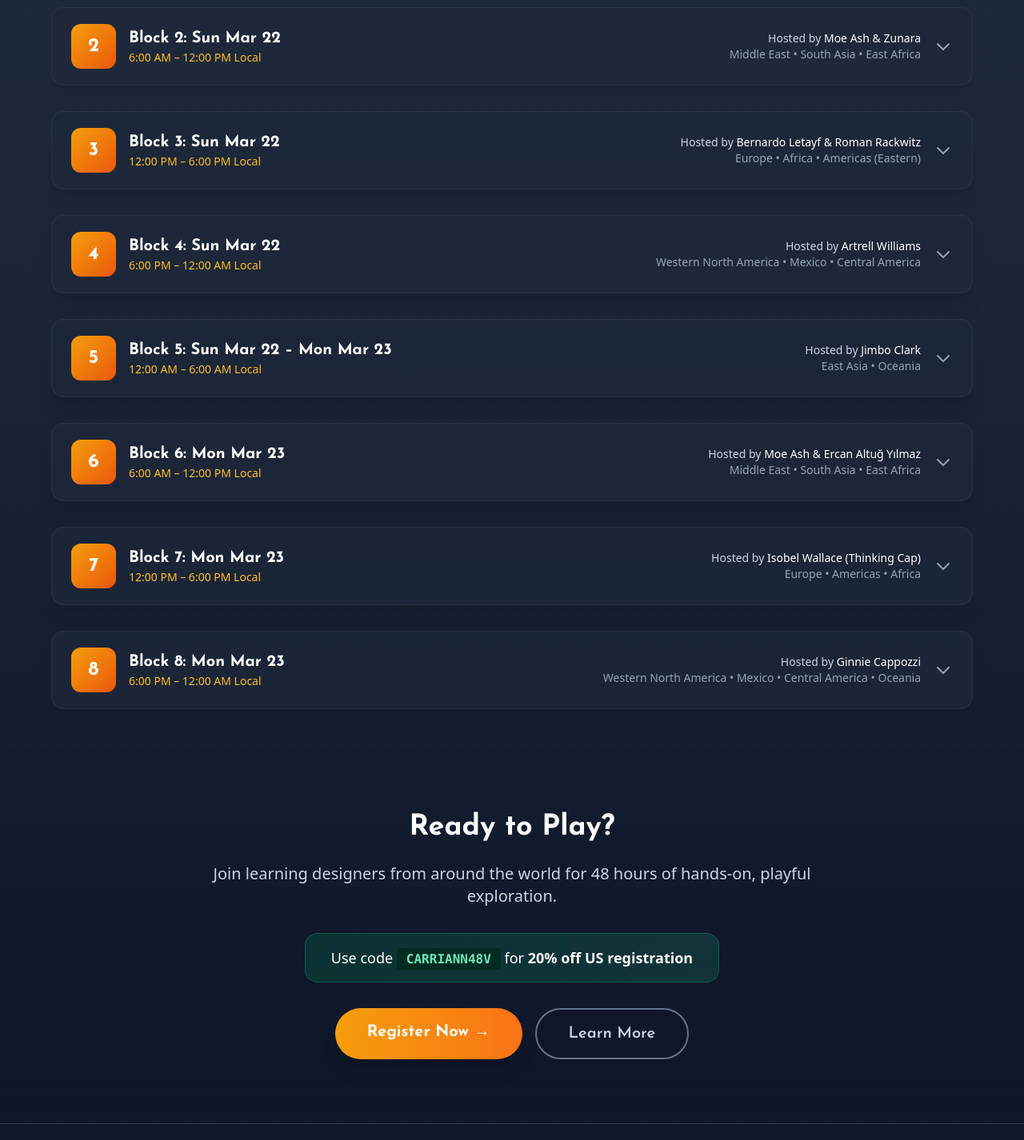
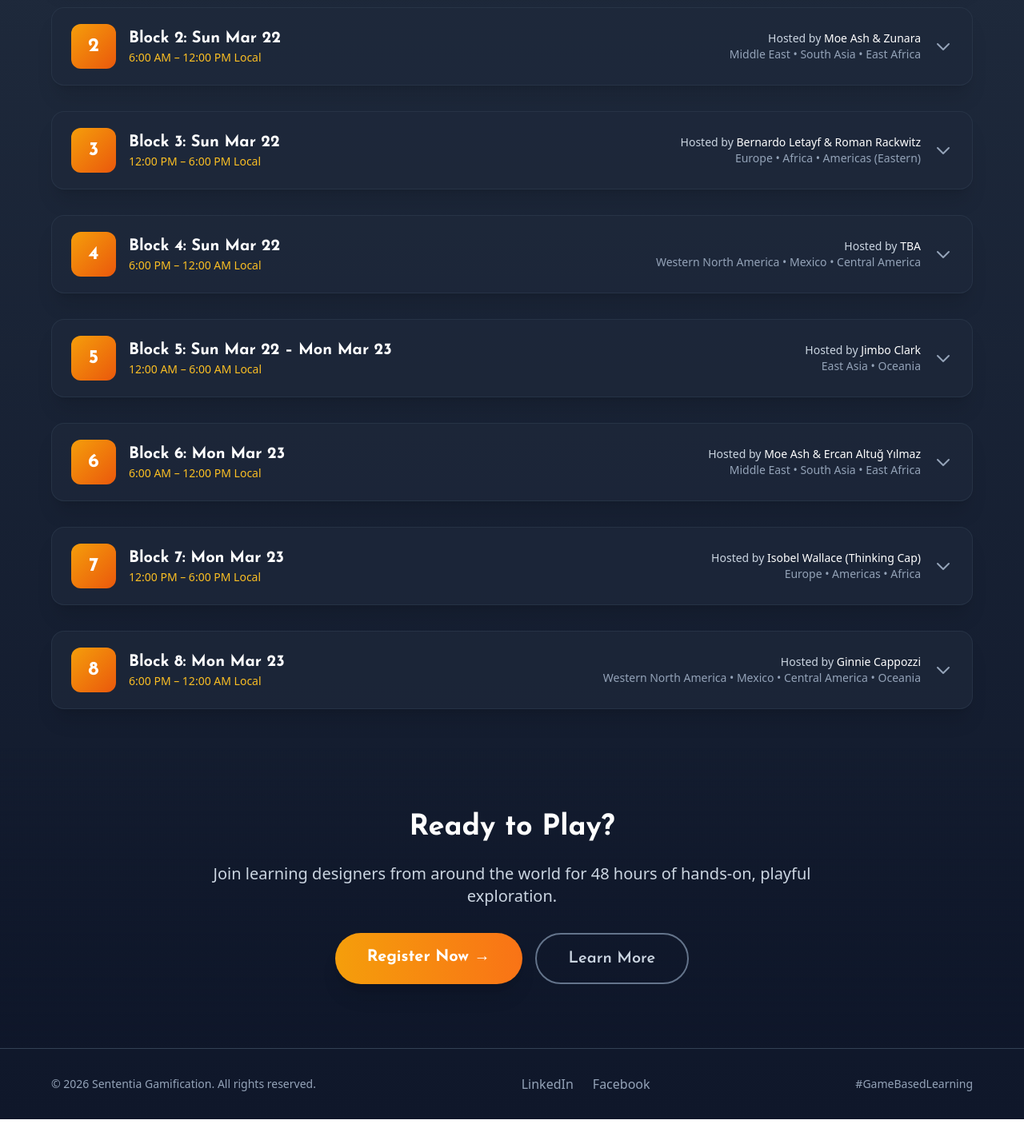
Before and after one commit to carriannlane-hub/gamicon48v-landing, a React (Vite) app: page / in a window 1280 px wide. Shown: the part 1454-2880 px from the top of the page at 80% size. After the commit the page ends 2854 px from the top, so only its background shows below. Built offline with nearby package versions, Linux system fonts and the light colour scheme.

Commit message:
Update host and links in App component

```diff
--- a/src/App.jsx
+++ b/src/App.jsx
@@ -77,7 +77,7 @@ const scheduleData = [
     centralEnd: "7:00 PM",
     gmtStart: "2026-03-22T18:00:00Z",
     gmtEnd: "2026-03-23T00:00:00Z",
-    host: "Artrell Williams",
+    host: "TBA",
     regions: "Western North America • Mexico • Central America",
     sessions: [
       { time: "18:00", speaker: "Artrell Williams & Jazmin Webster", title: "Intro Block", type: "intro", country: "USA" },
@@ -259,7 +259,7 @@ export default function GamiCon48VLanding() {
             </div>
           </div>
           <a
-            href="https://www.sententiagamification.com/offers/Vz6JW9LN/checkout"
+            href="https://www.sententiagamification.com/where-from"
             target="_blank"
             rel="noopener noreferrer"
             className="px-6 py-2 bg-gradient-to-r from-amber-500 to-orange-500 text-white font-semibold rounded-full hover:from-amber-400 hover:to-orange-400 transition-all shadow-lg hover:shadow-amber-500/25 hover:scale-105 focus-visible:outline-none focus-visible:ring-2 focus-visible:ring-amber-400 focus-visible:ring-offset-2 focus-visible:ring-offset-slate-900"
@@ -290,7 +290,7 @@ export default function GamiCon48VLanding() {
           {/* CTA Buttons */}
           <div className="flex flex-col sm:flex-row gap-4 justify-center items-center mb-8">
             <a
-              href="https://www.sententiagamification.com/offers/Vz6JW9LN/checkout"
+              href="https://www.sententiagamification.com/where-from"
               target="_blank"
               rel="noopener noreferrer"
               className="px-8 py-4 bg-gradient-to-r from-amber-500 to-orange-500 text-white font-bold text-lg rounded-full hover:from-amber-400 hover:to-orange-400 transition-all shadow-xl hover:shadow-amber-500/30 hover:scale-105 focus-visible:outline-none focus-visible:ring-2 focus-visible:ring-amber-400 focus-visible:ring-offset-2 focus-visible:ring-offset-slate-900"
@@ -497,18 +497,9 @@ export default function GamiCon48VLanding() {
             Join learning designers from around the world for 48 hours of hands-on, playful exploration.
           </p>
 
-          {/* Discount Code */}
-          <div className="inline-block bg-gradient-to-r from-emerald-900/50 to-teal-900/50 border border-emerald-500/30 rounded-2xl px-5 sm:px-8 py-4 mb-8">
-            <p className="text-white text-base sm:text-lg">
-              Use code <span className="font-mono font-bold text-emerald-300 bg-emerald-950 px-2 sm:px-3 py-1 rounded text-sm sm:text-base">CARRIANN48V</span>
-              <br className="sm:hidden" />
-              <span className="sm:inline"> for </span><strong>20% off US registration</strong>
-            </p>
-          </div>
-
           <div className="flex flex-col sm:flex-row gap-4 justify-center">
             <a
-              href="https://www.sententiagamification.com/offers/Vz6JW9LN/checkout"
+              href="https://www.sententiagamification.com/where-from"
               target="_blank"
               rel="noopener noreferrer"
               className="w-full sm:w-auto px-10 py-4 bg-gradient-to-r from-amber-500 to-orange-500 text-white font-bold text-lg sm:text-xl rounded-full hover:from-amber-400 hover:to-orange-400 transition-all shadow-xl hover:shadow-amber-500/30 hover:scale-105 text-center focus-visible:outline-none focus-visible:ring-2 focus-visible:ring-amber-400 focus-visible:ring-offset-2 focus-visible:ring-offset-slate-900"
```
